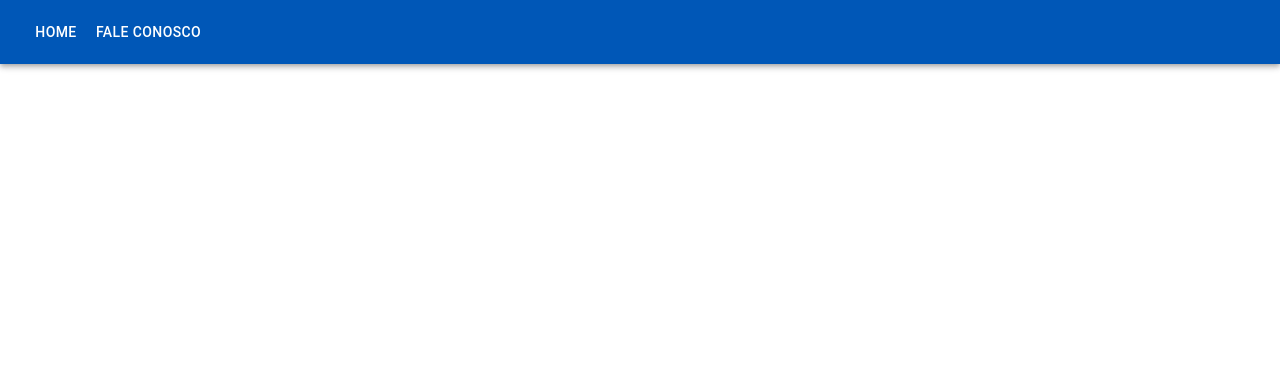
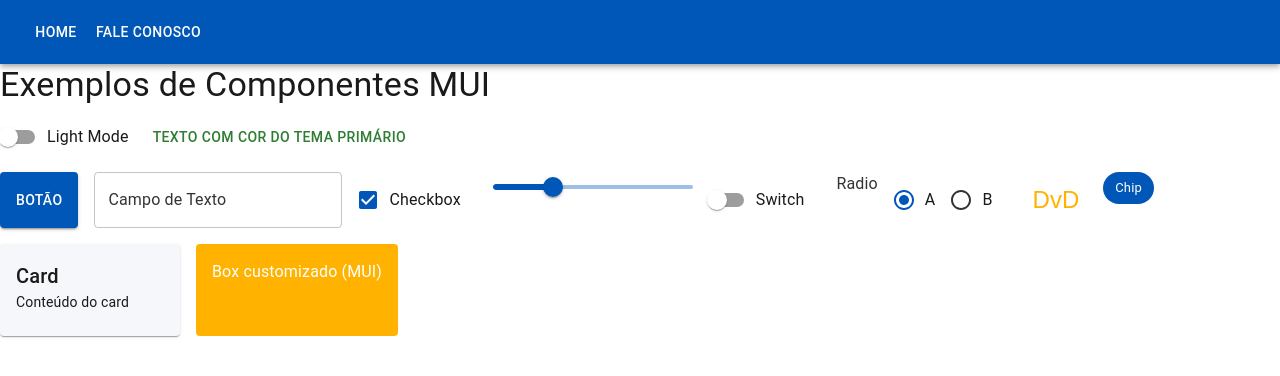
Before and after one commit to deividmarques/estudos-ia, a React (Vite) app: page / in a window 1280 px wide. Before the commit this address had no page. Shown: the top 376 px of the page. Built offline with nearby package versions, Linux system fonts and the light colour scheme.

Commit message:
fix path home

```diff
--- a/src/App.tsx
+++ b/src/App.tsx
@@ -17,7 +17,7 @@ function App({ toggleMode, mode }: AppProps) {
     <>
       <AppBar position="static">
         <Toolbar>
-          <Button color="inherit" component={RouterLink} to="/home">
+          <Button color="inherit" component={RouterLink} to="/">
             Home
           </Button>
           <Button color="inherit" component={RouterLink} to="/fale-conosco">
@@ -26,7 +26,7 @@ function App({ toggleMode, mode }: AppProps) {
         </Toolbar>
       </AppBar>
       <Routes>
-        <Route path="/home" element={<Home toggleMode={toggleMode} mode={mode} />} />
+        <Route path="/" element={<Home toggleMode={toggleMode} mode={mode} />} />
         <Route path="/fale-conosco" element={<FaleConosco />} />
       </Routes>
     </>
```
